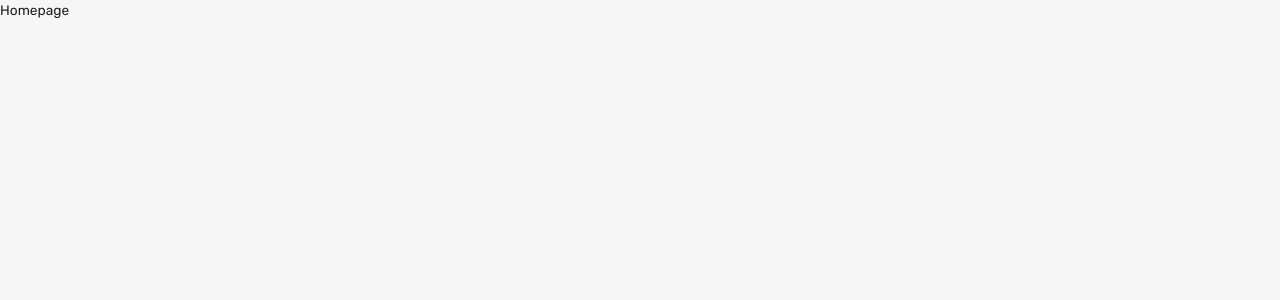
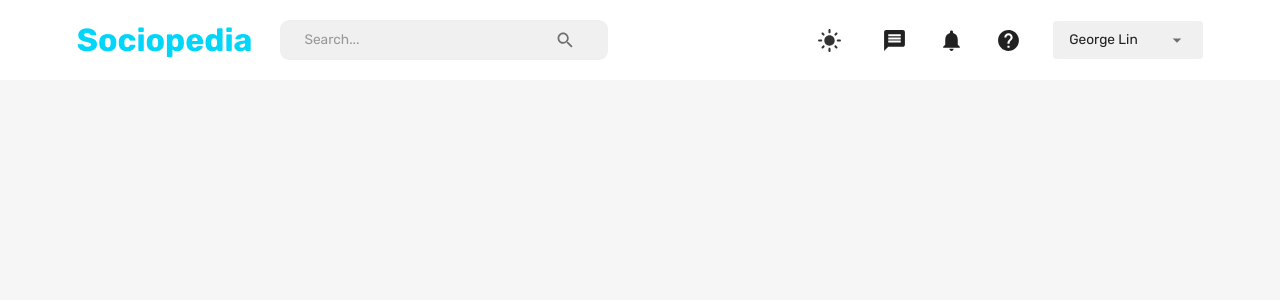
Before and after one commit to lingeorge88/messenger_app, a React (Create React App) app in the folder client/: page /home in a window 1280 px wide. Shown: the top 300 px of the page. Built offline with nearby package versions, Linux system fonts and the light colour scheme.

Commit message:
finished navBar

```diff
--- a/client/src/scenes/homePage/index.jsx
+++ b/client/src/scenes/homePage/index.jsx
@@ -1,8 +1,11 @@
+import { Box } from "@mui/material";
+import NavBar from "scenes/navbar";
+
 const HomePage = () => {
     return (
-        <div>
-            Homepage
-        </div>
+    <Box>
+        <NavBar />
+    </Box>
     )
 }
 export default HomePage;
--- a/client/src/scenes/navbar/index.jsx
+++ b/client/src/scenes/navbar/index.jsx
@@ -8,7 +8,7 @@
   MenuItem,
   FormControl,
   useTheme,
-    useMediaQuery
+  useMediaQuery,
 } from "@mui/material";
 import {
   Search,
@@ -18,19 +18,20 @@
   Notifications,
   Help,
   Menu,
-    Close
+  Close,
 } from "@mui/icons-material";
 import { useDispatch, useSelector } from "react-redux";
 import { setMode, setLogout } from "state";
 import { useNavigate } from "react-router-dom";
 import FlexBetween from "components/FlexBetween";
 
-const NavBar = () => {
-    const [ isMobileMenuToggled, setIsMobileMenuToggled ] = useState(false);
+const Navbar = () => {
+  const [isMobileMenuToggled, setIsMobileMenuToggled] = useState(false);
   const dispatch = useDispatch();
   const navigate = useNavigate();
   const user = useSelector((state) => state.user);
   const isNonMobileScreens = useMediaQuery("(min-width: 1000px)");
+
   const theme = useTheme();
   const neutralLight = theme.palette.neutral.light;
   const dark = theme.palette.neutral.dark;
@@ -38,9 +39,10 @@
   const primaryLight = theme.palette.primary.light;
   const alt = theme.palette.background.alt;
 
-    const fullName = `${user.firstName} ${user.lastName}`;
+//   const fullName = `${user.firstName} ${user.lastName}`;
+  const fullName = 'George Lin';
   return (
-      <FlexBetween padding = "1rem 6%" backgroundColor={alt}>
+    <FlexBetween padding="1rem 6%" backgroundColor={alt}>
       <FlexBetween gap="1.75rem">
         <Typography
           fontWeight="bold"
@@ -48,16 +50,21 @@
           color="primary"
           onClick={() => navigate("/home")}
           sx={{
-            "&:hover":{
+            "&:hover": {
               color: primaryLight,
-                cursor: "pointer"
-            }
+              cursor: "pointer",
+            },
           }}
         >
-            Gatherly
+          Sociopedia
         </Typography>
         {isNonMobileScreens && (
-            <FlexBetween backgroundColor={neutralLight} borderRadius="9px" gap="3rem" padding="0.1rem 1.5rem">
+          <FlexBetween
+            backgroundColor={neutralLight}
+            borderRadius="9px"
+            gap="3rem"
+            padding="0.1rem 1.5rem"
+          >
             <InputBase placeholder="Search..." />
             <IconButton>
               <Search />
@@ -66,29 +73,125 @@
         )}
       </FlexBetween>
 
-        {/* Nav Bar for Desktop view */}
+      {/* DESKTOP NAV */}
       {isNonMobileScreens ? (
         <FlexBetween gap="2rem">
-            <IconButton onClick = {() => dispatch(setMode())}>
+          <IconButton onClick={() => dispatch(setMode())}>
             {theme.palette.mode === "dark" ? (
-                    <DarkMode sx={{ fontSize: "25px"}} />
-                ):(
-                    <LightMode sx={{ color: dark, fontSize: "25px"}} />
+              <DarkMode sx={{ fontSize: "25px" }} />
+            ) : (
+              <LightMode sx={{ color: dark, fontSize: "25px" }} />
             )}
           </IconButton>
-            <Message sx={{ fontSize: "25px"}} />
-            <Notifications sx={{ fontSize: "25px"}} />
-            <Help sx={{ fontSize: "25px"}} />
+          <Message sx={{ fontSize: "25px" }} />
+          <Notifications sx={{ fontSize: "25px" }} />
+          <Help sx={{ fontSize: "25px" }} />
           <FormControl variant="standard" value={fullName}>
-                    <Select>
-
+            <Select
+              value={fullName}
+              sx={{
+                backgroundColor: neutralLight,
+                width: "150px",
+                borderRadius: "0.25rem",
+                p: "0.25rem 1rem",
+                "& .MuiSvgIcon-root": {
+                  pr: "0.25rem",
+                  width: "3rem",
+                },
+                "& .MuiSelect-select:focus": {
+                  backgroundColor: neutralLight,
+                },
+              }}
+              input={<InputBase />}
+            >
+              <MenuItem value={fullName}>
+                <Typography>{fullName}</Typography>
+              </MenuItem>
+              <MenuItem onClick={() => dispatch(setLogout())}>Log Out</MenuItem>
             </Select>
           </FormControl>
         </FlexBetween>
       ) : (
-            <IconButton></IconButton>
+        <IconButton
+          onClick={() => setIsMobileMenuToggled(!isMobileMenuToggled)}
+        >
+          <Menu />
+        </IconButton>
+      )}
+
+      {/* MOBILE NAV */}
+      {!isNonMobileScreens && isMobileMenuToggled && (
+        <Box
+          position="fixed"
+          right="0"
+          bottom="0"
+          height="100%"
+          zIndex="10"
+          maxWidth="500px"
+          minWidth="300px"
+          backgroundColor={background}
+        >
+          {/* CLOSE ICON */}
+          <Box display="flex" justifyContent="flex-end" p="1rem">
+            <IconButton
+              onClick={() => setIsMobileMenuToggled(!isMobileMenuToggled)}
+            >
+              <Close />
+            </IconButton>
+          </Box>
+
+          {/* MENU ITEMS */}
+          <FlexBetween
+            display="flex"
+            flexDirection="column"
+            justifyContent="center"
+            alignItems="center"
+            gap="3rem"
+          >
+            <IconButton
+              onClick={() => dispatch(setMode())}
+              sx={{ fontSize: "25px" }}
+            >
+              {theme.palette.mode === "dark" ? (
+                <DarkMode sx={{ fontSize: "25px" }} />
+              ) : (
+                <LightMode sx={{ color: dark, fontSize: "25px" }} />
+              )}
+            </IconButton>
+            <Message sx={{ fontSize: "25px" }} />
+            <Notifications sx={{ fontSize: "25px" }} />
+            <Help sx={{ fontSize: "25px" }} />
+            <FormControl variant="standard" value={fullName}>
+              <Select
+                value={fullName}
+                sx={{
+                  backgroundColor: neutralLight,
+                  width: "150px",
+                  borderRadius: "0.25rem",
+                  p: "0.25rem 1rem",
+                  "& .MuiSvgIcon-root": {
+                    pr: "0.25rem",
+                    width: "3rem",
+                  },
+                  "& .MuiSelect-select:focus": {
+                    backgroundColor: neutralLight,
+                  },
+                }}
+                input={<InputBase />}
+              >
+                <MenuItem value={fullName}>
+                  <Typography>{fullName}</Typography>
+                </MenuItem>
+                <MenuItem onClick={() => dispatch(setLogout())}>
+                  Log Out
+                </MenuItem>
+              </Select>
+            </FormControl>
+          </FlexBetween>
+        </Box>
       )}
     </FlexBetween>
-    )
-}
-export default NavBar;
+  );
+};
+
+export default Navbar;
```
Lines whose indentation alone changed are shown as unchanged.
